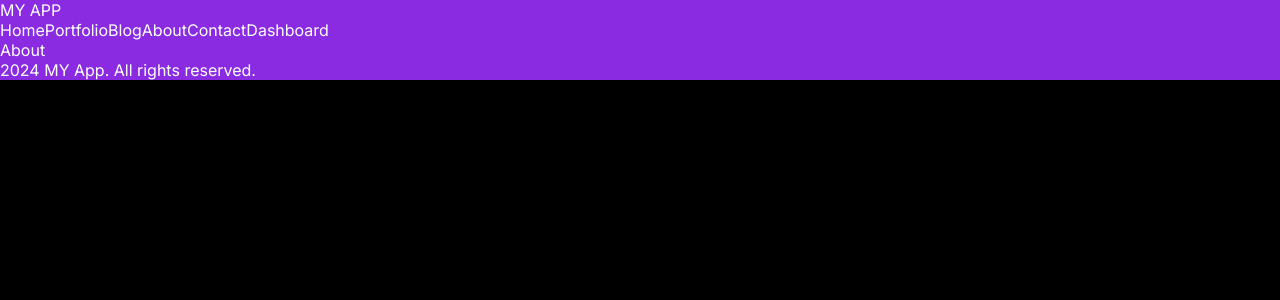
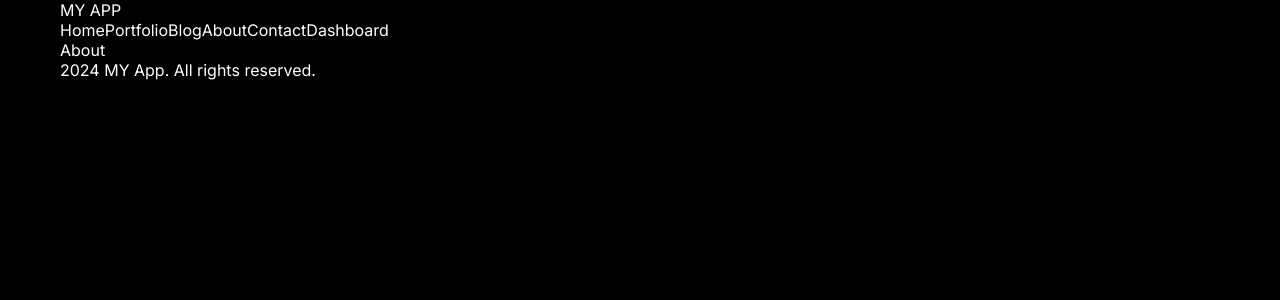
Before and after one commit to MikeSaburov/my_app, a Next.js app: page /about in a window 1280 px wide. Shown: the top 300 px of the page. Built offline with nearby package versions, Linux system fonts and the light colour scheme.

Commit message:
feature(globals): добавил оющих стилей

```diff
--- a/src/app/globals.css
+++ b/src/app/globals.css
@@ -17,5 +17,9 @@ a {
 }
 
 .container {
-  background: blueviolet;
+  max-width: 1300px;
+  min-height: 100vh;
+  margin: 0 auto;
+  padding: 0 60px;
+  flex-direction: column;
 }
```
